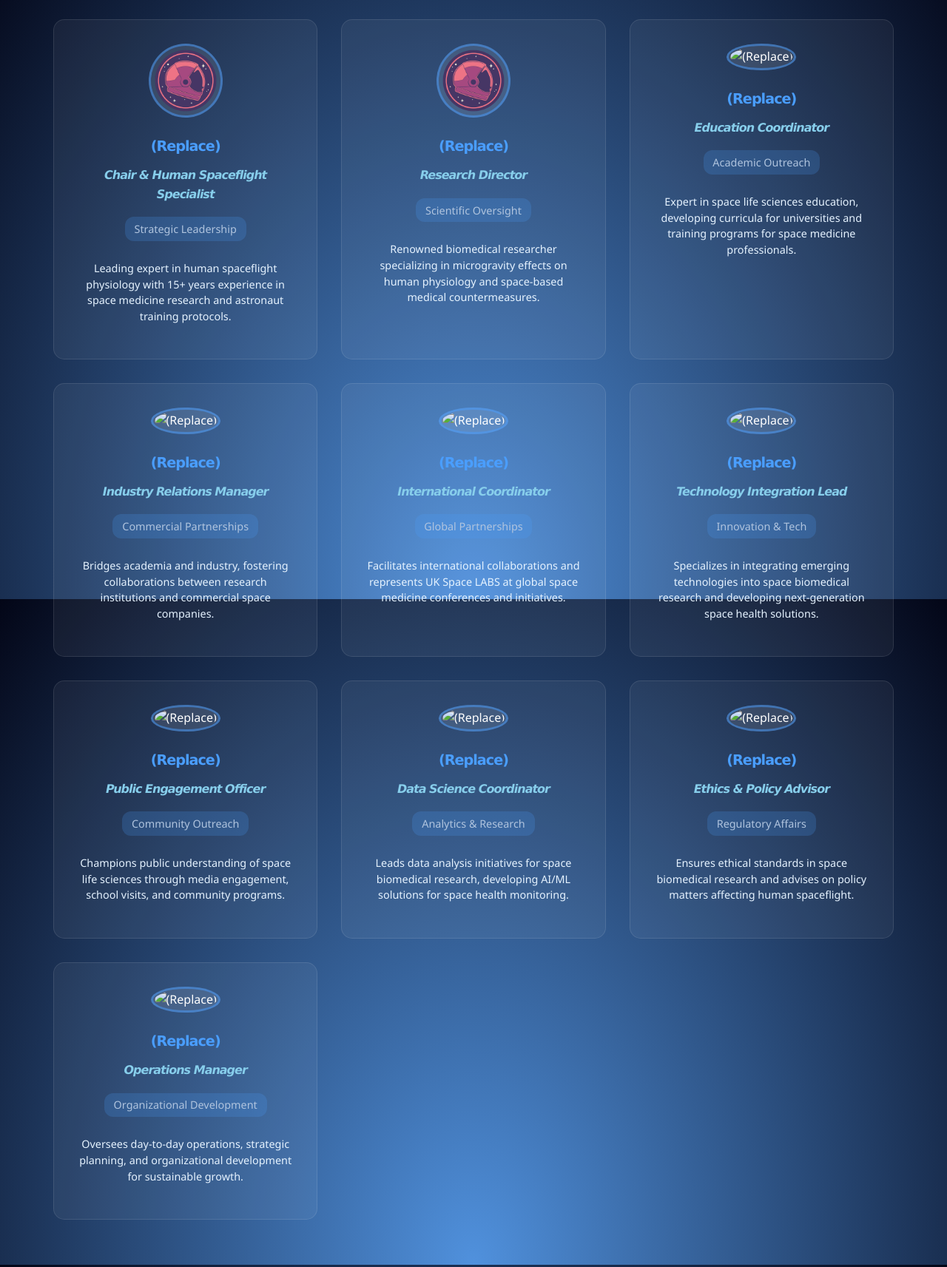
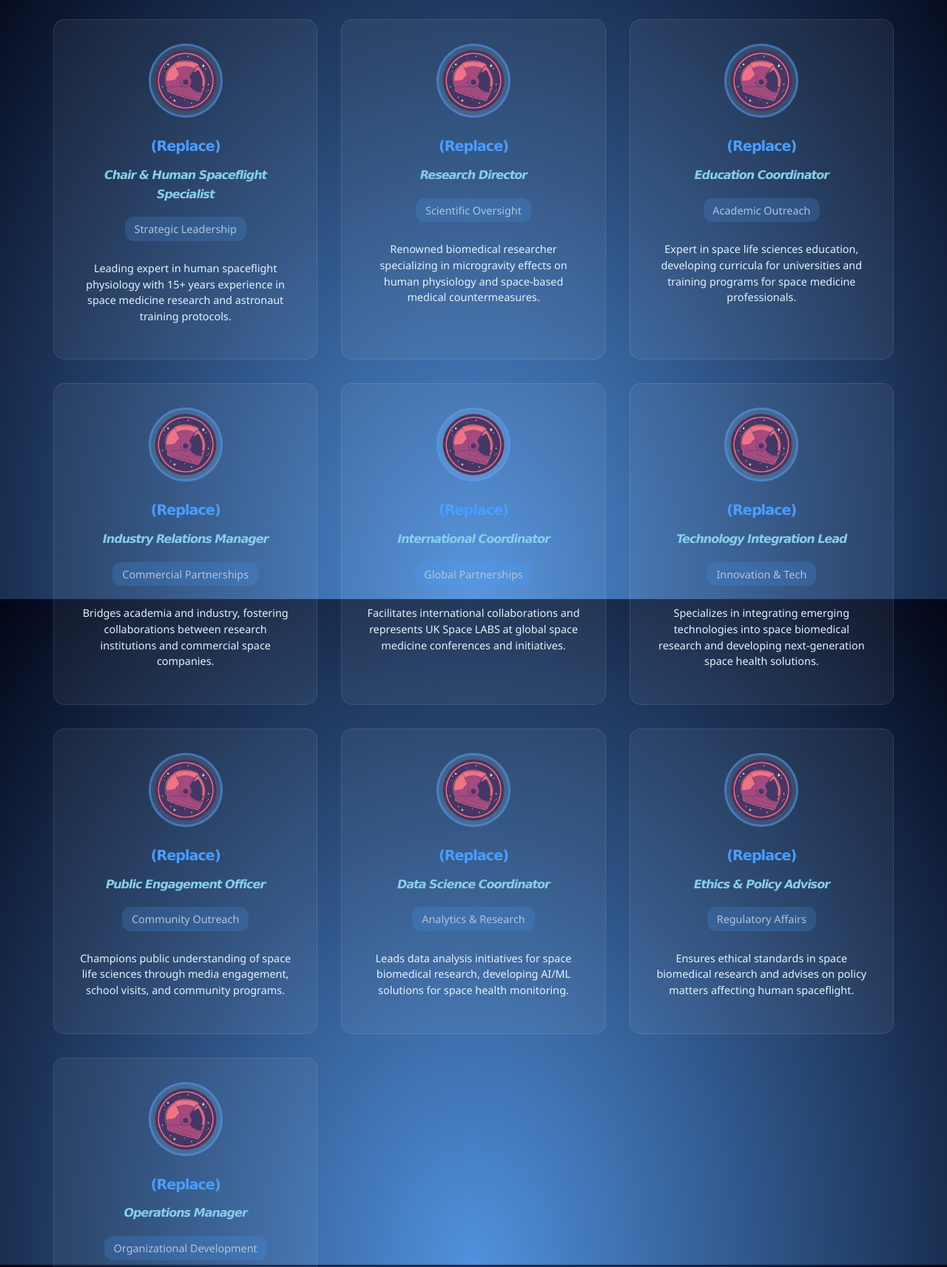
Before and after one commit to UK-Space-LABS/ukspacelabs-web, a Jekyll site: the page built from team.md, in a window 1280 px wide. Shown: the part 990-2703 px from the top of the page at 74% size. Built offline with Jekyll 4.4.1, drawn with Linux system fonts in a browser that asks for light colours; nearby versions of some CDN libraries; grey boxes are pictures that could not be loaded.

Commit message:
Update team.md

```diff
--- a/team.md
+++ b/team.md
@@ -8,7 +8,7 @@ core_members:
     title: "Chair & Human Spaceflight Specialist"
     role: "Strategic Leadership"
     bio: "Leading expert in human spaceflight physiology with 15+ years experience in space medicine research and astronaut training protocols."
-    image: "/images/team/UK_Space_LABS_Team_profile_placeholder.png"
+    image: "images/team/UK_Space_LABS_Team_profile_placeholder.png"
   - name: "(Replace)"
     title: "Research Director"
     role: "Scientific Oversight"
@@ -18,42 +18,42 @@ core_members:
     title: "Education Coordinator"
     role: "Academic Outreach"
     bio: "Expert in space life sciences education, developing curricula for universities and training programs for space medicine professionals."
-    image: "team/UK_Space_LABS_Team_profile_placeholder.png"
+    image: "images/team/UK_Space_LABS_Team_profile_placeholder.png"
   - name: "(Replace)"
     title: "Industry Relations Manager"
     role: "Commercial Partnerships"
     bio: "Bridges academia and industry, fostering collaborations between research institutions and commercial space companies."
-    image: "team/UK_Space_LABS_Team_profile_placeholder.png"
+    image: "images/team/UK_Space_LABS_Team_profile_placeholder.png"
   - name: "(Replace)"
     title: "International Coordinator"
     role: "Global Partnerships"
     bio: "Facilitates international collaborations and represents UK Space LABS at global space medicine conferences and initiatives."
-    image: "team/UK_Space_LABS_Team_profile_placeholder.png"
+    image: "images/team/UK_Space_LABS_Team_profile_placeholder.png"
   - name: "(Replace)"
     title: "Technology Integration Lead"
     role: "Innovation & Tech"
     bio: "Specializes in integrating emerging technologies into space biomedical research and developing next-generation space health solutions."
-    image: "team/UK_Space_LABS_Team_profile_placeholder.png"
+    image: "images/team/UK_Space_LABS_Team_profile_placeholder.png"
   - name: "(Replace)"
     title: "Public Engagement Officer"
     role: "Community Outreach"
     bio: "Champions public understanding of space life sciences through media engagement, school visits, and community programs."
-    image: "team/UK_Space_LABS_Team_profile_placeholder.png"
+    image: "images/team/UK_Space_LABS_Team_profile_placeholder.png"
   - name: "(Replace)"
     title: "Data Science Coordinator"
     role: "Analytics & Research"
     bio: "Leads data analysis initiatives for space biomedical research, developing AI/ML solutions for space health monitoring."
-    image: "team/UK_Space_LABS_Team_profile_placeholder.png"
+    image: "images/team/UK_Space_LABS_Team_profile_placeholder.png"
   - name: "(Replace)"
     title: "Ethics & Policy Advisor"
     role: "Regulatory Affairs"
     bio: "Ensures ethical standards in space biomedical research and advises on policy matters affecting human spaceflight."
-    image: "team/UK_Space_LABS_Team_profile_placeholder.png"
+    image: "images/team/UK_Space_LABS_Team_profile_placeholder.png"
   - name: "(Replace)"
     title: "Operations Manager"
     role: "Organizational Development"
     bio: "Oversees day-to-day operations, strategic planning, and organizational development for sustainable growth."
-    image: "team/UK_Space_LABS_Team_profile_placeholder.png"
+    image: "images/team/UK_Space_LABS_Team_profile_placeholder.png"
 
 external_contacts:
   - name: "(Replace)"
@@ -61,37 +61,37 @@ external_contacts:
     organization: "UK Space Agency"
     role: "Government Relations"
     bio: "Primary liaison with UKSA, facilitating policy discussions and funding opportunities for space life sciences research."
-    image: "team/UK_Space_LABS_Team_profile_placeholder.png"
+    image: "images/team/UK_Space_LABS_Team_profile_placeholder.png"
   - name: "(Replace)"
     title: "RAeS Space Medicine Group Lead"
     organization: "Royal Aeronautical Society"
     role: "Professional Standards"
     bio: "Leads the space medicine special interest group, setting professional standards and certification requirements."
-    image: "team/UK_Space_LABS_Team_profile_placeholder.png"
+    image: "images/team/UK_Space_LABS_Team_profile_placeholder.png"
   - name: "(Replace)"
     title: "AsMA International Representative"
     organization: "Aerospace Medical Association"
     role: "International Standards"
     bio: "Represents UK interests in international aerospace medicine standards and global space health initiatives."
-    image: "team/UK_Space_LABS_Team_profile_placeholder.png"
+    image: "images/team/UK_Space_LABS_Team_profile_placeholder.png"
   - name: "(Replace)"
     title: "Blue Abyss Research Director"
     organization: "Blue Abyss Ltd"
     role: "Commercial Research"
     bio: "Oversees research collaborations and commercial applications of space life sciences in underwater analog environments."
-    image: "team/UK_Space_LABS_Team_profile_placeholder.png"
+    image: "images/team/UK_Space_LABS_Team_profile_placeholder.png"
   - name: "(Replace)"
     title: "ESA Human Spaceflight Advisor"
     organization: "European Space Agency"
     role: "European Collaboration"
     bio: "Coordinates European space medicine initiatives and facilitates UK participation in ESA human spaceflight programs."
-    image: "team/UK_Space_LABS_Team_profile_placeholder.png"
+    image: "images/team/UK_Space_LABS_Team_profile_placeholder.png"
   - name: "(Replace)"
     title: "NASA Life Sciences Coordinator"
     organization: "NASA"
     role: "US Collaboration"
     bio: "Manages collaborative research programs between UK institutions and NASA's space life sciences division."
-    image: "team/UK_Space_LABS_Team_profile_placeholder.png"
+    image: "images/team/UK_Space_LABS_Team_profile_placeholder.png"
 
 executive_committee:
   - name: "(Replace)"
```
